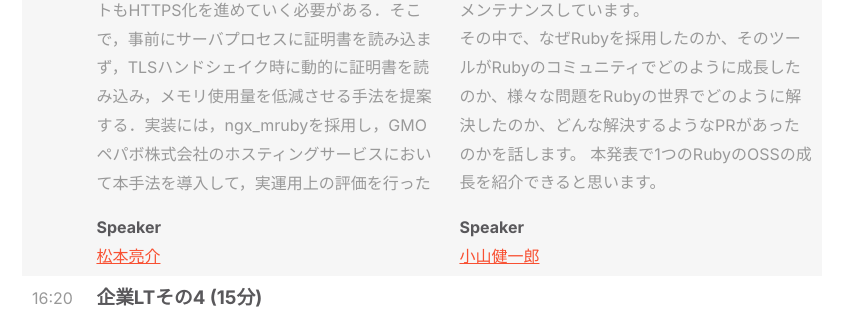
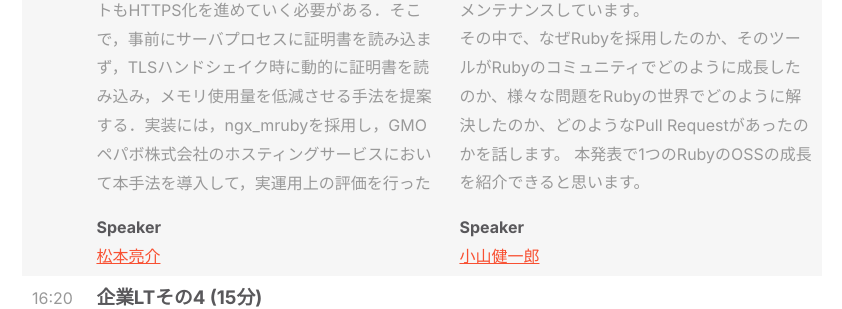
Before and after one commit to fukuokarb/fukuokark02, a Jekyll site: the page built from timetable.html, in a window 1280 px wide and 900 px high, scrolled down 2440 px. Shown: the part 232-541 px from the top of the window, without its empty margins (218-1060 px from the left). Built offline with Jekyll 4.4.1, drawn with Linux system fonts in a browser that asks for light colours; nearby versions of some CDN libraries.

Commit message:
小山健一郎の発表内容の日本語の修正

```diff
--- a/speakers.html
+++ b/speakers.html
@@ -92,7 +92,7 @@ github: @take-cheeze( https://github.com/take-cheeze )
     <h3 class="default-section__body">「なぜRubyだったのか？Rubyで成長したOSS」</h2>
     <p class="default-section__caption">
       発表者は、PHPのエンジニアでありながらRuby製のツールとしてawspecというツールを作成しメンテナンスしています。<br>
-その中で、なぜRubyを採用したのか、そのツールがRubyのコミュニティでどのように成長したのか、様々な問題をRubyの世界でどのように解決したのか、どんな解決するようなPRがあったのかを話します。
+その中で、なぜRubyを採用したのか、そのツールがRubyのコミュニティでどのように成長したのか、様々な問題をRubyの世界でどのように解決したのか、どのようなPull Requestがあったのかを話します。
 本発表で1つのRubyのOSSの成長を紹介できると思います。
     </p>
     <hr>
--- a/timetable.html
+++ b/timetable.html
@@ -213,7 +213,7 @@ layout: post
         <h2 style="padding-bottom: 3.2em;">なぜRubyだったのか？Rubyで成長したOSS</h2>
         <p>
           発表者は、PHPのエンジニアでありながらRuby製のツールとしてawspecというツールを作成しメンテナンスしています。<br>
-その中で、なぜRubyを採用したのか、そのツールがRubyのコミュニティでどのように成長したのか、様々な問題をRubyの世界でどのように解決したのか、どんな解決するようなPRがあったのかを話します。
+その中で、なぜRubyを採用したのか、そのツールがRubyのコミュニティでどのように成長したのか、様々な問題をRubyの世界でどのように解決したのか、どのようなPull Requestがあったのかを話します。
 本発表で1つのRubyのOSSの成長を紹介できると思います。
         </p>
         <h4>Speaker</h4>
```
